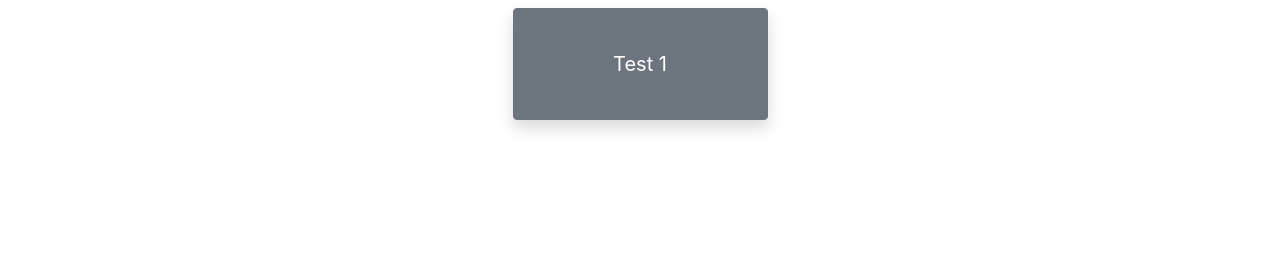
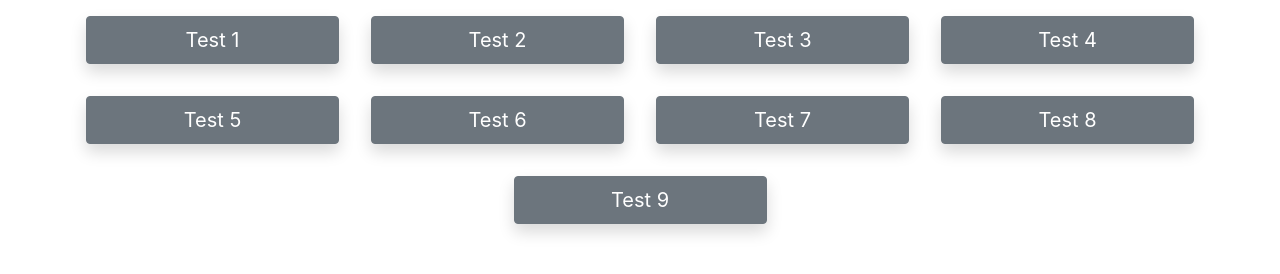
Before and after one commit to steviedc87/sound-app, a React app: page / in a window 1280 px wide. Built offline with nearby package versions, Linux system fonts and the light colour scheme.

Commit message:
loop changes where made

```diff
--- a/public/index.html
+++ b/public/index.html
@@ -28,7 +28,7 @@
   </head>
   <body>
     <noscript>You need to enable JavaScript to run this app.</noscript>
-    <div id="root"></div>
+    <div id="root" class="container"></div>
     <!--
       This HTML file is a template.
       If you open it directly in the browser, you will see an empty page.
--- a/src/components/App.js
+++ b/src/components/App.js
@@ -1,26 +1,57 @@
 import React from 'react';
 import './App.css';
-import { Row, Container, Button } from 'react-bootstrap';
+import { Row, Button } from 'react-bootstrap';
 import { Col } from 'react-bootstrap';
 
 const samples = [{
   id: 1,
   title: "Test 1"
   //url needed here to load the sample
+},{
+  id: 2,
+  title: "Test 2"
+  //url needed here to load the sample
+},{
+  id: 3,
+  title: "Test 3"
+  //url needed here to load the sample
+},{
+  id: 4,
+  title: "Test 4"
+  //url needed here to load the sample
+},{
+  id: 5,
+  title: "Test 5"
+  //url needed here to load the sample
+},{
+  id: 6,
+  title: "Test 6"
+  //url needed here to load the sample
+},{
+  id: 7,
+  title: "Test 7"
+  //url needed here to load the sample
+},{
+  id: 8,
+  title: "Test 8"
+  //url needed here to load the sample
+},{
+  id:9,
+  title : "Test 9"
 }]
+
+//TODO create a new component for the sample buttons, check documentation
 
 function App() {
   return (
-    <Container>
       <Row className="d-flex justify-content-around">
       {
         samples.map((item, idx) => {
-          return <Col xs lg={3} className="m-2">
-            <Button className="shadow h-100 p-3 mb-5 rounded" block size="lg" variant="secondary" value={item.title}>{item.title}</Button>{' '}</Col>
+          return <Col xs lg={3} className="p-3">
+            <Button className="shadow h-100 rounded" block size="lg" variant="secondary" value={item.title}>{item.title}</Button>{' '}</Col>
         })
       }
       </Row>
-    </Container>
   );
 }
 
```
